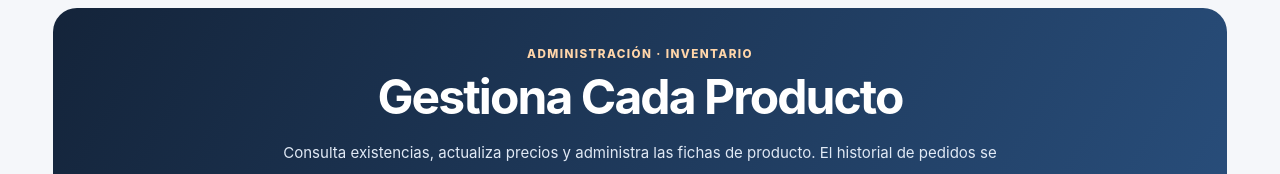
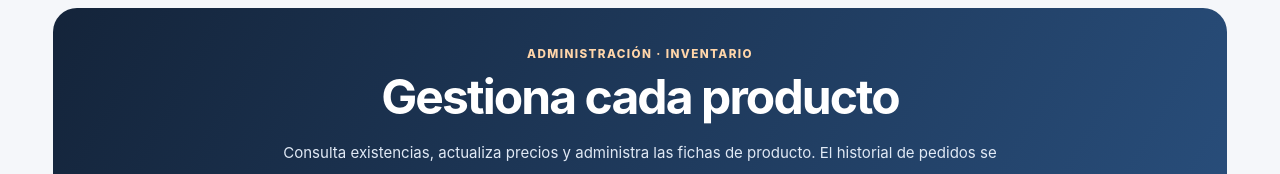
Before and after one commit to sro2005/my-app, a React (Vite) app: page /admin-inventario in a window 1280 px wide. Shown: the part 135-309 px from the top of the page. Built offline with nearby package versions, Linux system fonts and the light colour scheme; sample sign-in values are in the browser's storage.

Commit message:
Pulir AdminInventory.jsx

```diff
--- a/src/components/AdminInventory.jsx
+++ b/src/components/AdminInventory.jsx
@@ -119,7 +119,7 @@ const AdminInventory = () => {
     <main className="evh-admin">
       <header className="evh-admin-hero">
         <span className="evh-admin-eyebrow">ADMINISTRACIÓN · INVENTARIO</span>
-        <h1>Gestiona Cada Producto</h1>
+        <h1>Gestiona cada producto</h1>
         <p>Consulta existencias, actualiza precios y administra las fichas de producto. El historial de pedidos se conserva.</p>
         <Link className="evh-admin-hero-link" to="/producto-form">Agregar</Link>
       </header>
```
